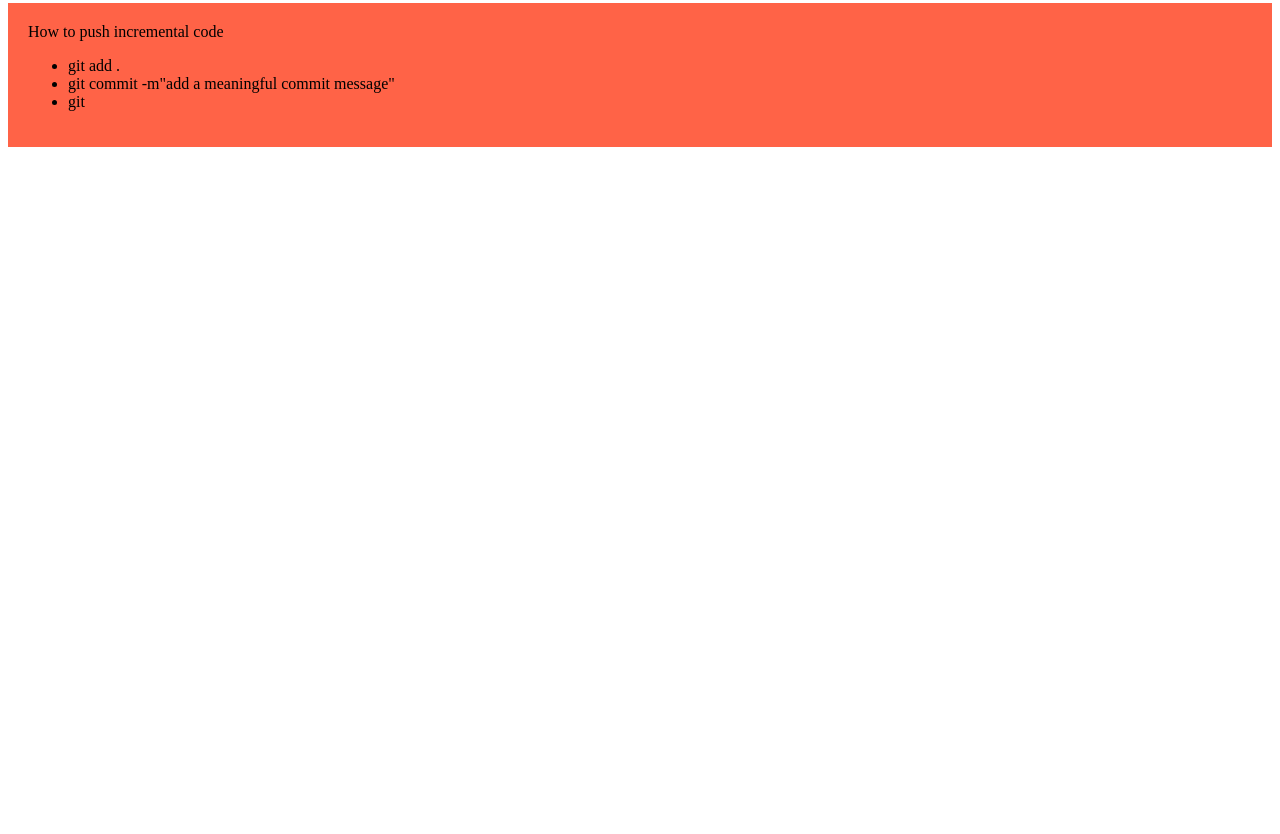
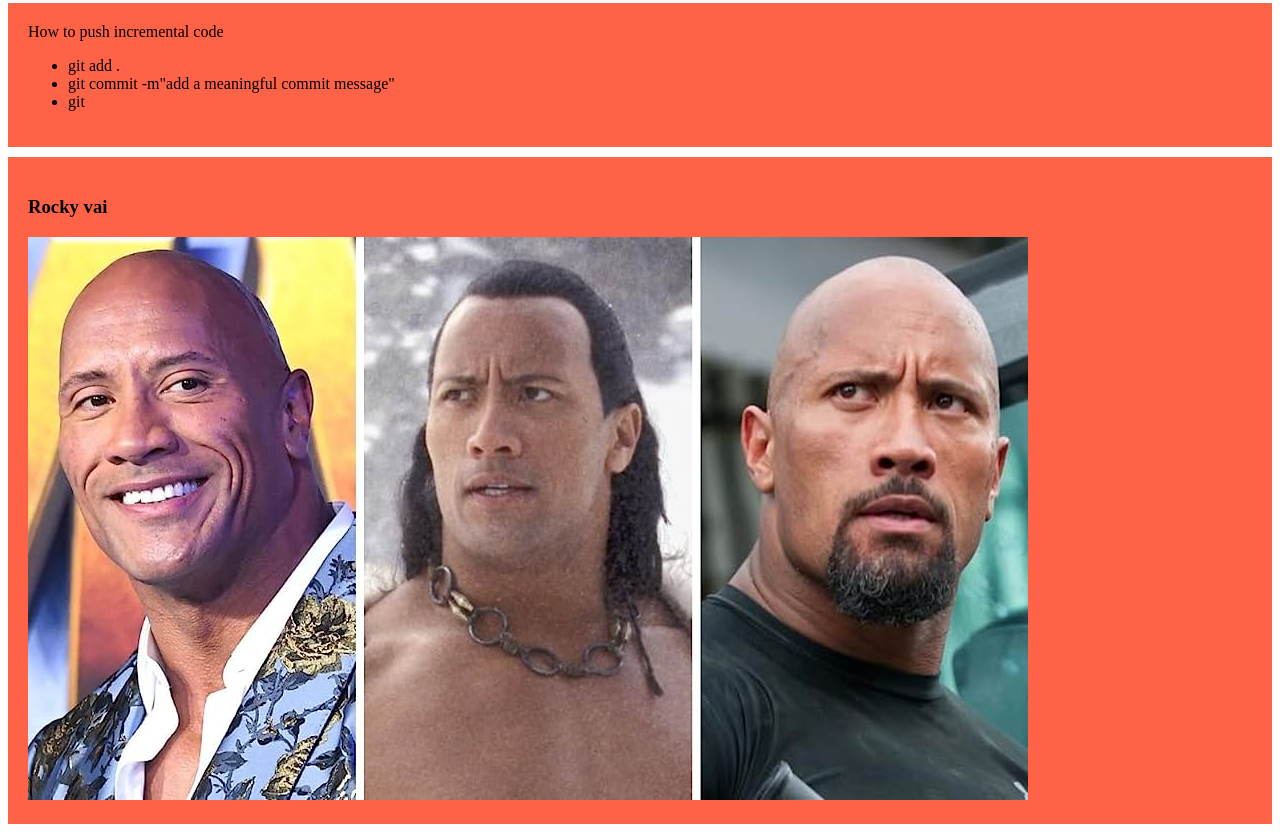
Before and after one commit to Mabrur-khalid/my-simple-website, a plain HTML site: page index.html in a window 1280 px wide. Shown: the part 489-1323 px from the top of the page. Before the commit the page ends 800 px from the top, so only its background shows below. Drawn offline with Linux system fonts and the light colour scheme.

Commit message:
added The rock

```diff
--- a/index.html
+++ b/index.html
@@ -26,6 +26,10 @@
             <li>git </li>
         </ul>
     </div>
+    <div>
+        <h3>Rocky vai</h3>
+        <img src="images/The Rock.jpg" alt="">
+    </div>
 
 </body>
 </html>
```
Also changed, not shown: images/The Rock.jpg (added).
